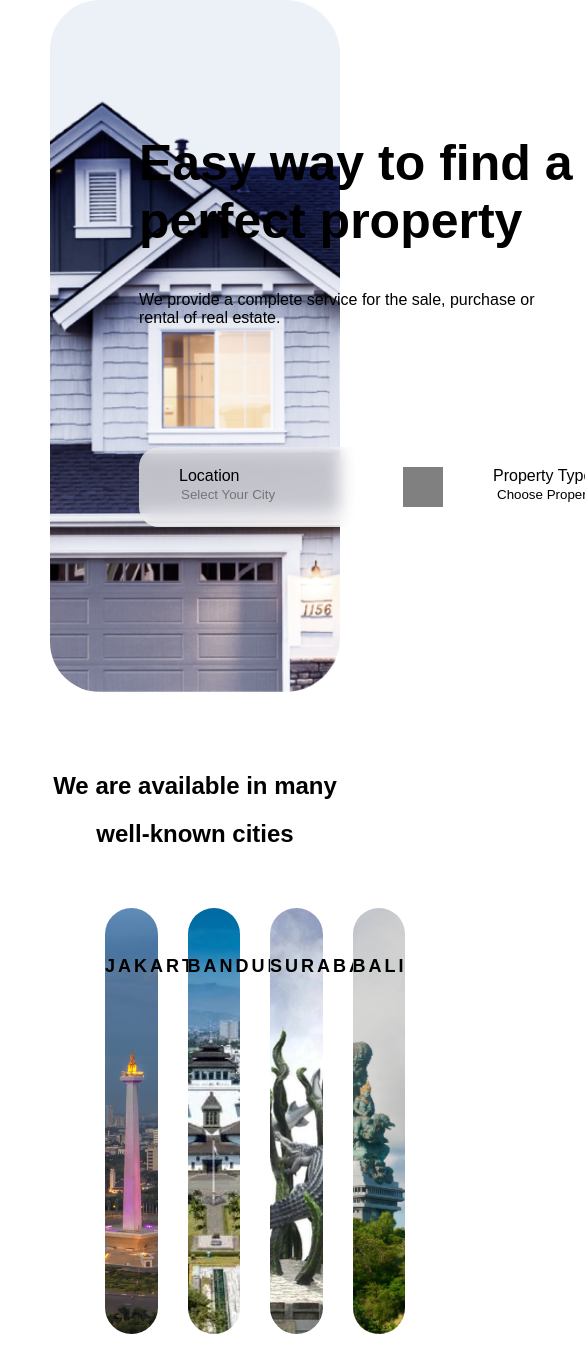
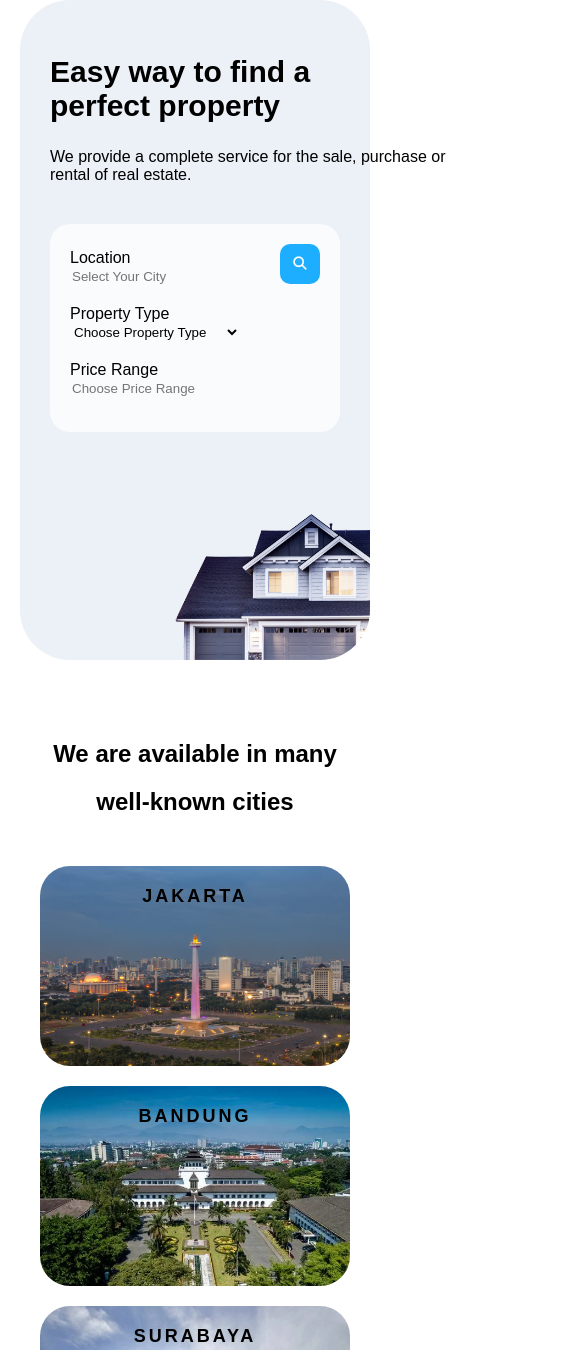
Before and after one commit to mfahminh/DomsDev, a plain HTML site: page index.html in a window 390 px wide. Shown: the top 1350 px of the page, 585 px wide, since content can reach past the window. Drawn offline with Linux system fonts and the light colour scheme; a web font is replaced by a local one.

Commit message:
add mobile responsive

```diff
--- a/responsive.css
+++ b/responsive.css
@@ -1,11 +1,117 @@
 /* For Tablets */
 @media all and (max-width: 1000px) {
 
+  body {
+    margin: 0 20px;
+  }
+
+  .home {
+    background-size: contain;
+    background-color: #ECF1F8;
+    padding: 30px 30px;
+  }
+
+  .home h1 {
+    font-size: 30px;
+    width: auto;
+  }
+
+  .search {
+    flex-direction: column;
+    width: auto;
+    margin-top: 40px;
+    padding: 20px 0;
+  }
+
+  .form-group {
+    margin: 5px 20px;
+  }
+
+  .search button {
+    position: absolute;
+    top: 20px;
+    right: 20px;
+  }
+
+  .line {
+    visibility: hidden;
+  }
+
+  .form-group {
+      width: 50%;
+  }
+
+  .container {
+    flex-direction: column;
+    margin: 20px 20px;
+  }
+
+  .container p {
+    margin-top: 20px;
+  }
+
+  .card {
+    width: 50%;
+    margin: 10px 0;
+  }
   }
 
 /* For Smartphones */
 @media all and (max-width: 670px) {
+
+body {
+  margin: 0 20px;
+}
+
+.home {
+  background-size: contain;
+  background-color: #ECF1F8;
+  padding: 30px 30px;
+}
+
+.home h1 {
+  font-size: 30px;
+  width: auto;
+}
+
+.search {
+  flex-direction: column;
+  width: auto;
+  margin-top: 40px;
+  padding: 20px 0;
+}
+
+.form-group {
+  margin: 5px 20px;
+}
+
+.search button {
+  position: absolute;
+  top: 20px;
+  right: 20px;
+}
+
+.line {
+  visibility: hidden;
+}
+
 .form-group {
     width: 50%;
 }
+
+.container {
+  flex-direction: column;
+  margin: 20px 20px;
+}
+
+.container p {
+  margin-top: 20px;
+}
+
+.card {
+  width: 100%;
+  height: 200px;
+  margin: 10px 0;
+}
+
   }
```
Also changed, not shown: index.html (+5 -1 lines), 1 other file.
